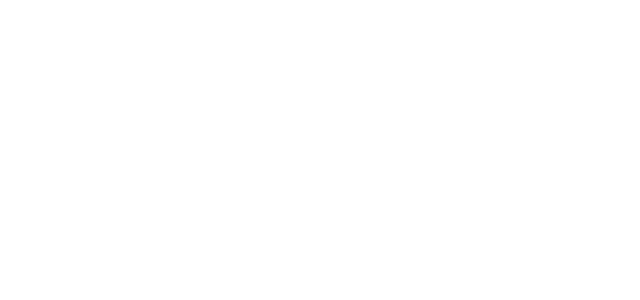
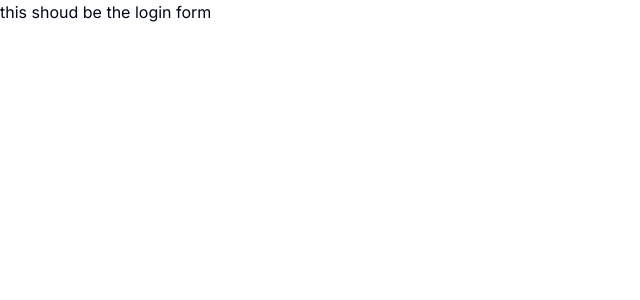
Before and after one commit to femiabimbola/authjs-refresher, a Next.js app: page /login in a window 1280 px wide. Shown: the top 300 px of the page, without its empty margins (0-640 px from the left). Built offline with nearby package versions, Linux system fonts and the light colour scheme.

Commit message:
adding the card wrapper

```diff
--- a/app/(auth)/layout.tsx
+++ b/app/(auth)/layout.tsx
@@ -1,9 +1,5 @@
 const AuthLayout = ({children}: {children: React.ReactNode}) => {
-  return (
-    <div className="flex items-center justify-center bg-[radial-gradient(ellipse_at_top,_var(--tw-gradient-stops))] from-sky-400 to-blue-800">
-      {children}
-    </div>
-  );
+  return <div className="min-h-full">{children}</div>;
 };
 export default AuthLayout;
 
--- a/app/(auth)/login/page.tsx
+++ b/app/(auth)/login/page.tsx
@@ -1,7 +1,11 @@
 import Login from "@/components/auth/login-form";
 
 const LoginPage = () => {
-  return <main>{/* <Login /> */}</main>;
+  return (
+    <main>
+      <Login />
+    </main>
+  );
 };
 
 export default LoginPage;
--- a/components/auth/login-form.tsx
+++ b/components/auth/login-form.tsx
@@ -1,14 +1,7 @@
 "use client";
 import {useCallback, useEffect, useState} from "react";
 const Login = () => {
-  return (
-    <div
-      className="fixed inset-0 z-50 flex items-center justify-center px-6 overflow-x-hidden overflow-y-auto outline-none overlay focus:outline-none bg-black/50"
-      // onClick={handleClose}
-    >
-      <div> this shoud be the login form</div>
-    </div>
-  );
+  return <div> this shoud be the login form</div>;
 };
 
 export default Login;
--- /dev/null
+++ b/components/shared/CardWrapper.tsx
@@ -0,0 +1,26 @@
+import {
+  Card,
+  CardContent,
+  CardDescription,
+  CardFooter,
+  CardHeader,
+  CardTitle,
+} from "@/components/ui/card";
+
+interface CardWrapperProps {
+  children: React.ReactNode;
+}
+
+const CardWrapper = ({children}: CardWrapperProps) => {
+  return (
+    <Card className="w-[350px]">
+      <CardHeader>
+        <CardTitle>Create project</CardTitle>
+        <CardDescription>Deploy your new project in one-click.</CardDescription>
+      </CardHeader>
+      <CardContent>{children}</CardContent>
+    </Card>
+  );
+};
+
+export default CardWrapper;
```
